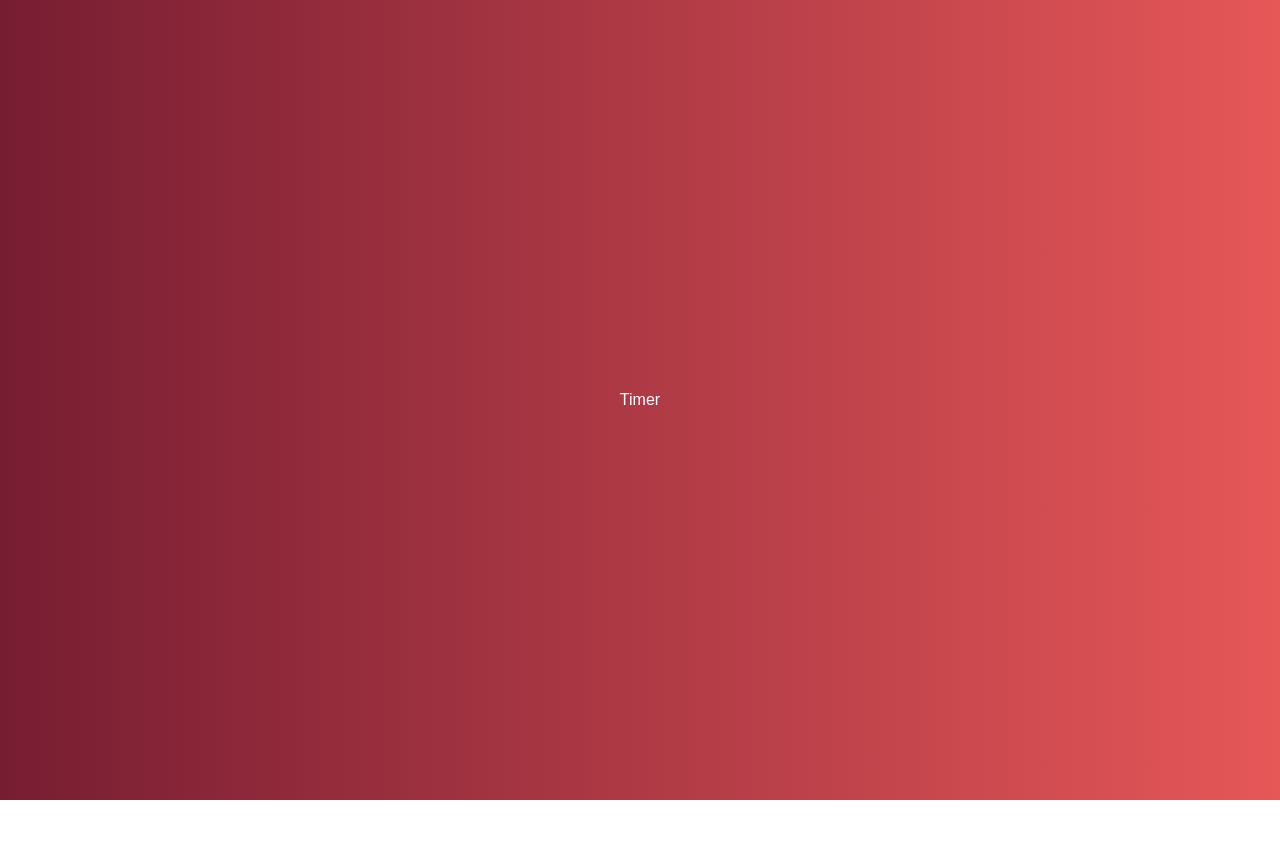
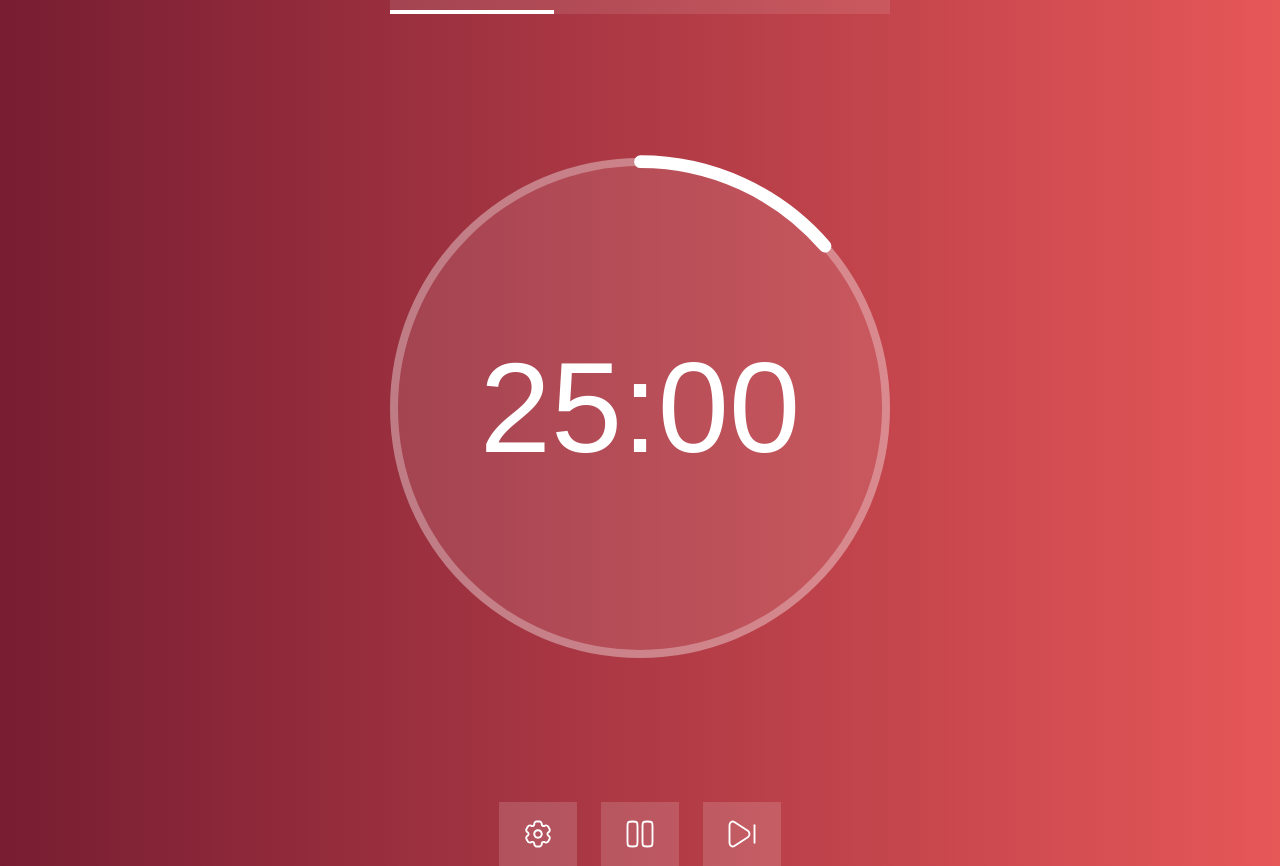
Before and after one commit to sebastianvarelag/pomo-app, a Next.js app: page / in a window 1280 px wide. Before the commit the page ends 800 px from the top, so only its background shows below. Built offline with nearby package versions, Linux system fonts and the light colour scheme; a web font is replaced by a local one.

Commit message:
Fixes and add 'Controls'

```diff
--- /dev/null
+++ b/src/app/components/Button.tsx
@@ -0,0 +1,54 @@
+"use client";
+
+import { MouseEvent, useRef, useState } from "react";
+
+
+type Props = {
+  children?: React.ReactNode;
+};
+
+export const Button: React.FC<Props> = ({children}) => {
+
+
+  const buttonRef = useRef<HTMLButtonElement>(null)
+  const rippleRef = useRef<HTMLSpanElement>(null)
+
+  const [active, setActive] = useState(Boolean);
+
+
+  const handleClick = (event: MouseEvent<HTMLButtonElement>) =>{
+    const button = buttonRef.current;
+    const ripple = rippleRef.current;
+
+    if(button){
+      const buttonRect = button.getBoundingClientRect();
+      const {left, top} = buttonRect;
+
+      const leftPos = event.clientX - left;
+      const topPos = event.clientY - top;
+
+      if(ripple){
+        ripple.style.left = leftPos + "px";
+        ripple.style.top = topPos + "px";
+        setActive(true)
+        setTimeout(() => {
+          setActive(false);
+        }, 600);
+      }
+    }
+  }
+
+  return (
+    <button
+      ref={buttonRef}
+      className={`h-16 bg-white/15 px-6 hover:opacity-70 transition-opacity delay-200 relative overflow-hidden`}
+      onClick={handleClick}
+      >
+      {children}
+      <span
+        ref={rippleRef}
+        className={`w-[60px] h-[60px] bg-white absolute rounded-[50%] scale-0${active ? ' animate-rippleAnim' : ''}`}
+        ></span>
+    </button>
+  )
+}
--- /dev/null
+++ b/src/app/components/Controls.tsx
@@ -0,0 +1,22 @@
+import { PauseIcon } from "../../../public/icons/PauseIcon"
+import { SettingsIcon } from "../../../public/icons/SettingsIcon"
+import { SkipIcon } from "../../../public/icons/SkipIcon"
+import { Button } from "./Button"
+
+export const Controls = () => {
+  return (
+    <div className="flex w-full h-auto justify-center items-center">
+      <div className="flex w-fit justify-around text-sm md:text-lg font-bold gap-x-6">
+        <Button>
+          <SettingsIcon/>
+        </Button>
+        <Button>
+          <PauseIcon/>
+        </Button>
+        <Button>
+          <SkipIcon/>
+        </Button>
+      </div>
+    </div>
+  )
+}
--- a/src/app/components/Timer.tsx
+++ b/src/app/components/Timer.tsx
@@ -1,7 +1,20 @@
+import { Controls } from "./Controls"
+import { Menu } from "./Menu"
+
 export const Timer = () => {
   return (
-    <div className="flex justify-center items-center h-full">
-      <h1>Timer</h1>
+    <div className="flex flex-col justify-center w-full h-full items-center sm:gap-16 md:gap-36">
+      <Menu/>
+      <div className="flex justify-center items-center min-w-[500px] min-h-[500px] bg-white/10 scale-50 sm:scale-75 md:scale-100 border-8 border-white/30 rounded-full relative">
+        <div className="text-9xl">
+          <span className="select-none">25:00</span>
+        </div>
+          <svg className="absolute rotate-[270deg]" viewBox="0 0 90 90" height="600px" width="600px">
+          <defs></defs>
+          <circle className="delay-200 ease-linear" r="38.5" cx="45" cy="45" fill="none" stroke="white" strokeLinecap="round" strokeWidth={2} strokeOpacity={1} strokeDasharray={233} strokeDashoffset={200} transform="matrix(0.952228, 0, 0, 0.951022, 2.440749, 2.269741)"></circle>
+        </svg>
+      </div>
+      <Controls/>
     </div>
   )
 }
```
